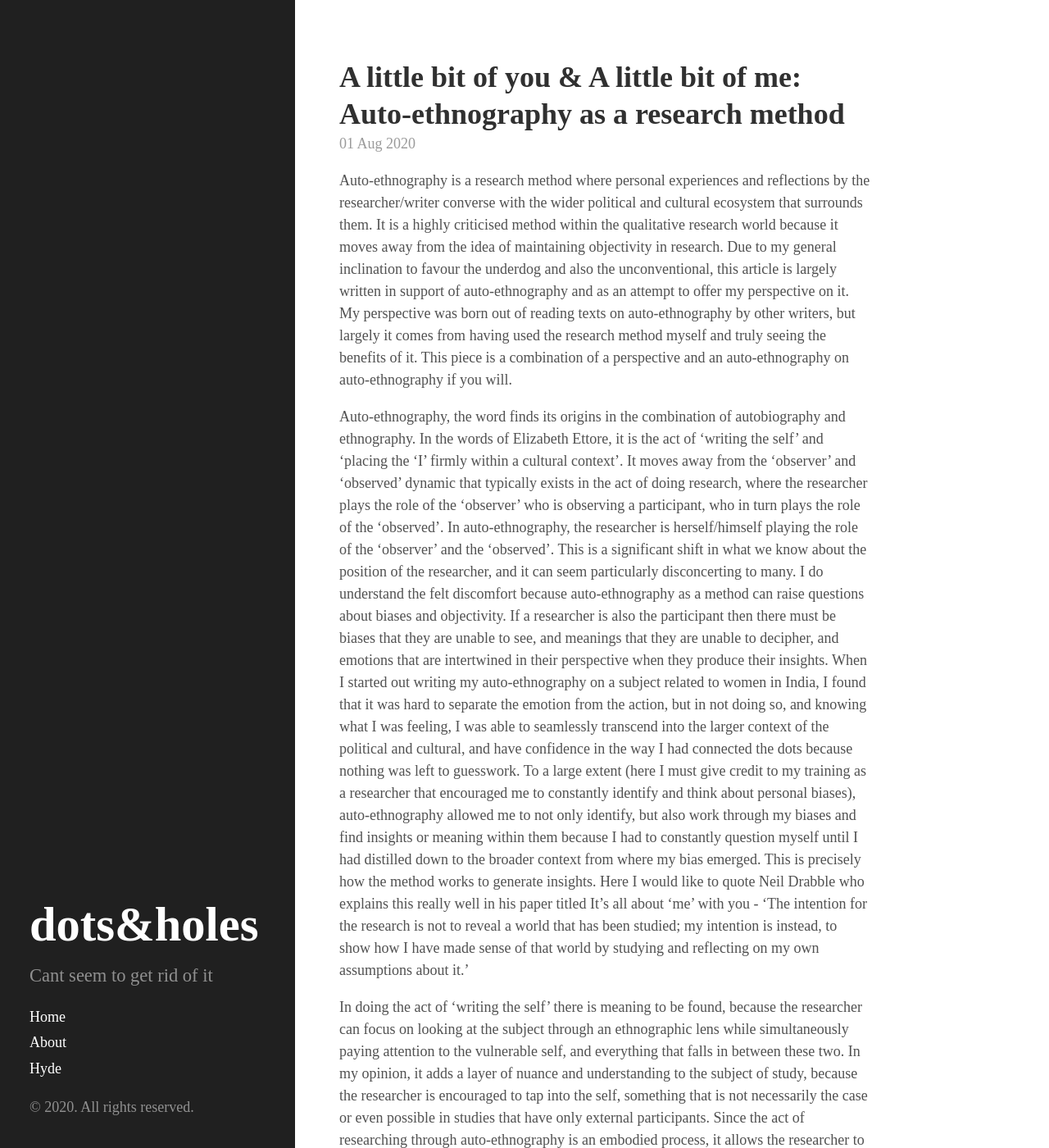
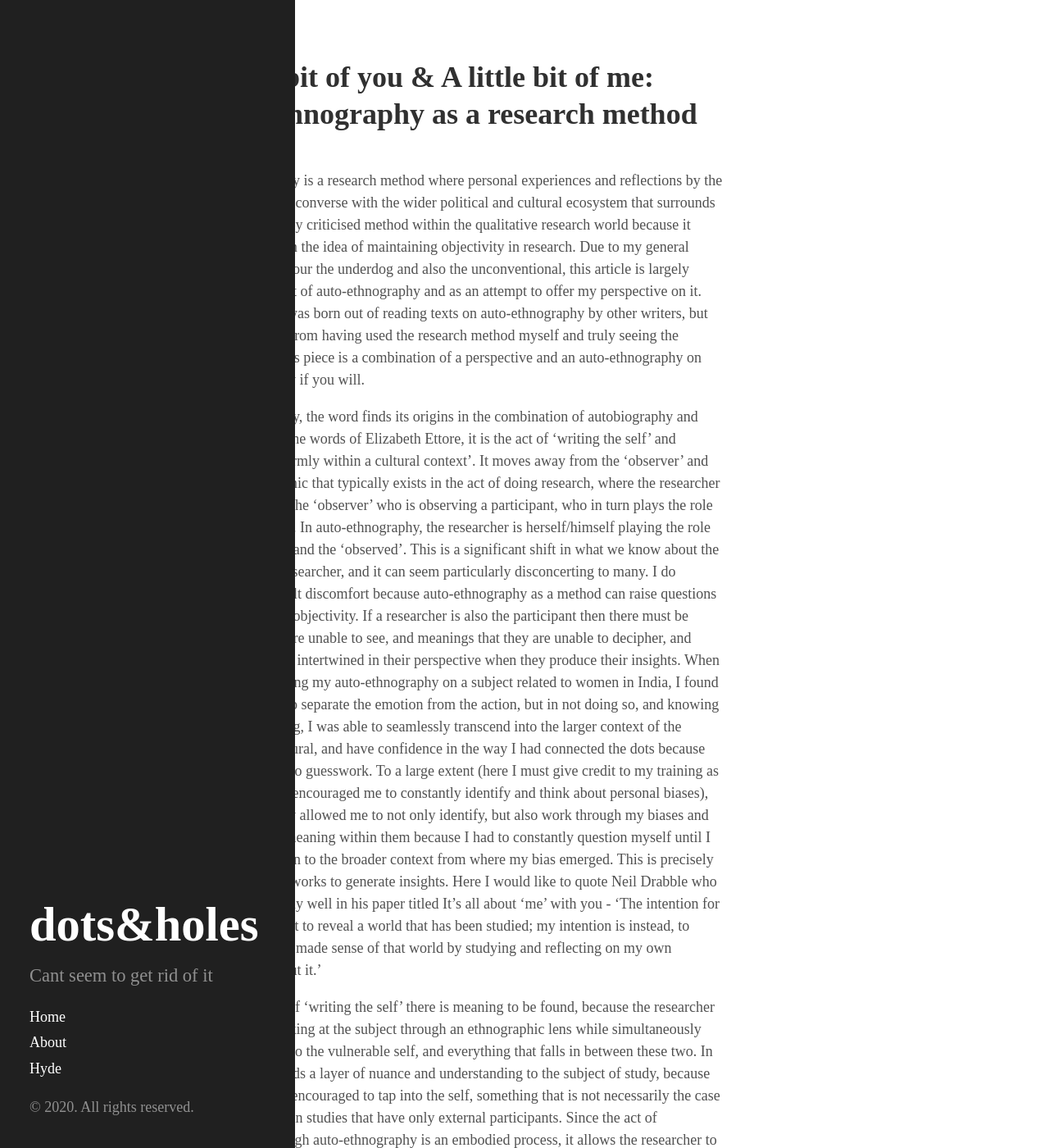
Before and after one commit to dotsandholes/dotsandholes.github.io, a Jekyll site: the page built from index.html, in a window 1280 px wide and 1400 px high. Shown: the whole window at 82% size. Built offline with Jekyll 4.4.1, drawn with Linux system fonts in a browser that asks for light colours; the list of posts is cut into pages by our own code.

Commit message:
Update hyde.css

```diff
--- a/public/css/hyde.css
+++ b/public/css/hyde.css
@@ -129,14 +129,14 @@ a.sidebar-nav-item:focus {
 @media (min-width: 48em) {
   .content {
     max-width: 38rem;
-    margin-left: 20rem;
+    margin-left: 10rem;
     margin-right: 2rem;
   }
 }
 
 @media (min-width: 64em) {
   .content {
-    margin-left: 22rem;
+    margin-left: 12rem;
     margin-right: 4rem;
   }
 }
@@ -155,14 +155,14 @@ a.sidebar-nav-item:focus {
   }
   .layout-reverse .content {
     margin-left: 2rem;
-    margin-right: 20rem;
+    margin-right: 10rem;
   }
 }
 
 @media (min-width: 64em) {
   .layout-reverse .content {
     margin-left: 4rem;
-    margin-right: 22rem;
+    margin-right: 12rem;
   }
 }
 
```
